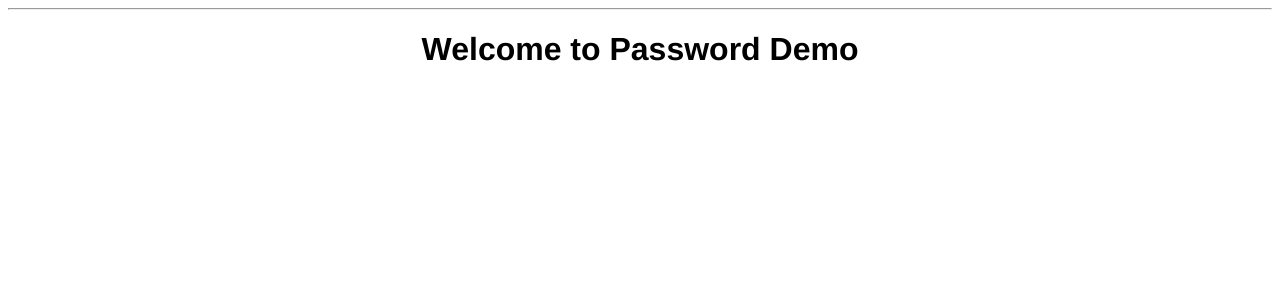
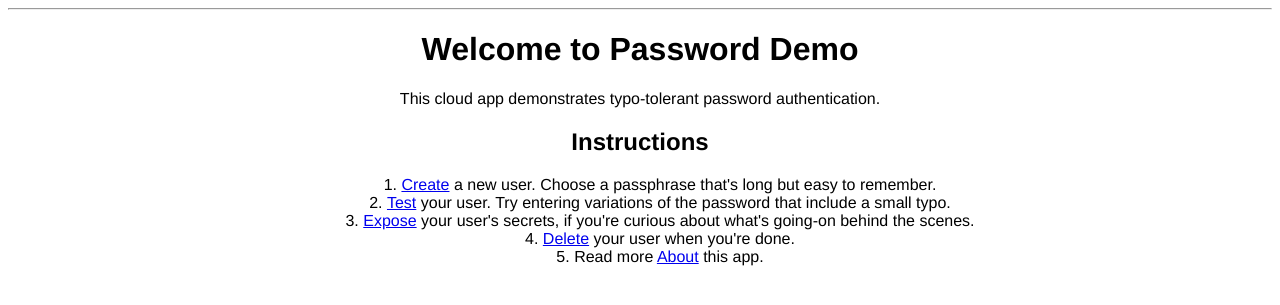
Before and after one commit to rarensu/password-demo-gcloud, a Flask app: page / in a window 1280 px wide. Shown: the part 118-423 px from the top of the page. Run offline with Flask 2, Linux system fonts and the light colour scheme; parts of the project's set-up code (start-up, migrations or seed data) failed here and were passed over.

Commit message:
Added instructions, About page

```diff
--- a/main.py
+++ b/main.py
@@ -250,6 +250,10 @@ def expose():
 
     return render_template('expose.html',hashtext=None)
 
+@app.route('/about/')
+def about():
+    return render_template('about.html')
+
 if __name__ == "__main__":
     # This is used when running locally only. When deploying to Google App
     # Engine, a webserver process such as Gunicorn will serve the app. This
--- a/static/style.css
+++ b/static/style.css
@@ -17,6 +17,11 @@
 body {
   font-family: "helvetica", sans-serif;
   text-align: center;
+}
+
+.centerlist {
+    text-align: center;
+    list-style-position: inside;
 }
 
 .message {
--- a/templates/base.html
+++ b/templates/base.html
@@ -15,7 +15,7 @@
         <a id="test-nav" href="{{ url_for('test') }}">Test</a>
         <a id="delete-nav" href="{{ url_for('delete') }}">Delete</a>
         <a id="expose-nav" href="{{ url_for('expose') }}">Expose</a>
-        <a id="about-nav" href="#">About</a>
+        <a id="about-nav" href="{{ url_for('about') }}">About</a>
     </nav>
     <hr>
     <div class="content">
--- a/templates/index.html
+++ b/templates/index.html
@@ -10,4 +10,23 @@
 
 {% block content %}
 <h1>Welcome to Password Demo</h1>
+<p>This cloud app demonstrates typo-tolerant password authentication.</p>
+<h2>Instructions</h2>
+<ol class="centerlist">
+<li>
+    <a id="create-nav" href="{{ url_for('create') }}">Create</a> a new user. Choose a passphrase that's long but easy to remember.
+</li>
+<li>
+    <a id="test-nav" href="{{ url_for('test') }}">Test</a> your user. Try entering variations of the password that include a small typo.
+</li>
+<li>
+    <a id="expose-nav" href="{{ url_for('expose') }}">Expose</a> your user's secrets, if you're curious about what's going-on behind the scenes.
+</li>
+<li>
+    <a id="delete-nav" href="{{ url_for('delete') }}">Delete</a> your user when you're done.
+</li>
+<li>
+    Read more <a id="about-nav" href="{{ url_for('about') }}">About</a> this app.
+</li>
+</ol>
 {% endblock %}
```
Also changed, not shown: templates/about.html (added, +31 -0 lines).
